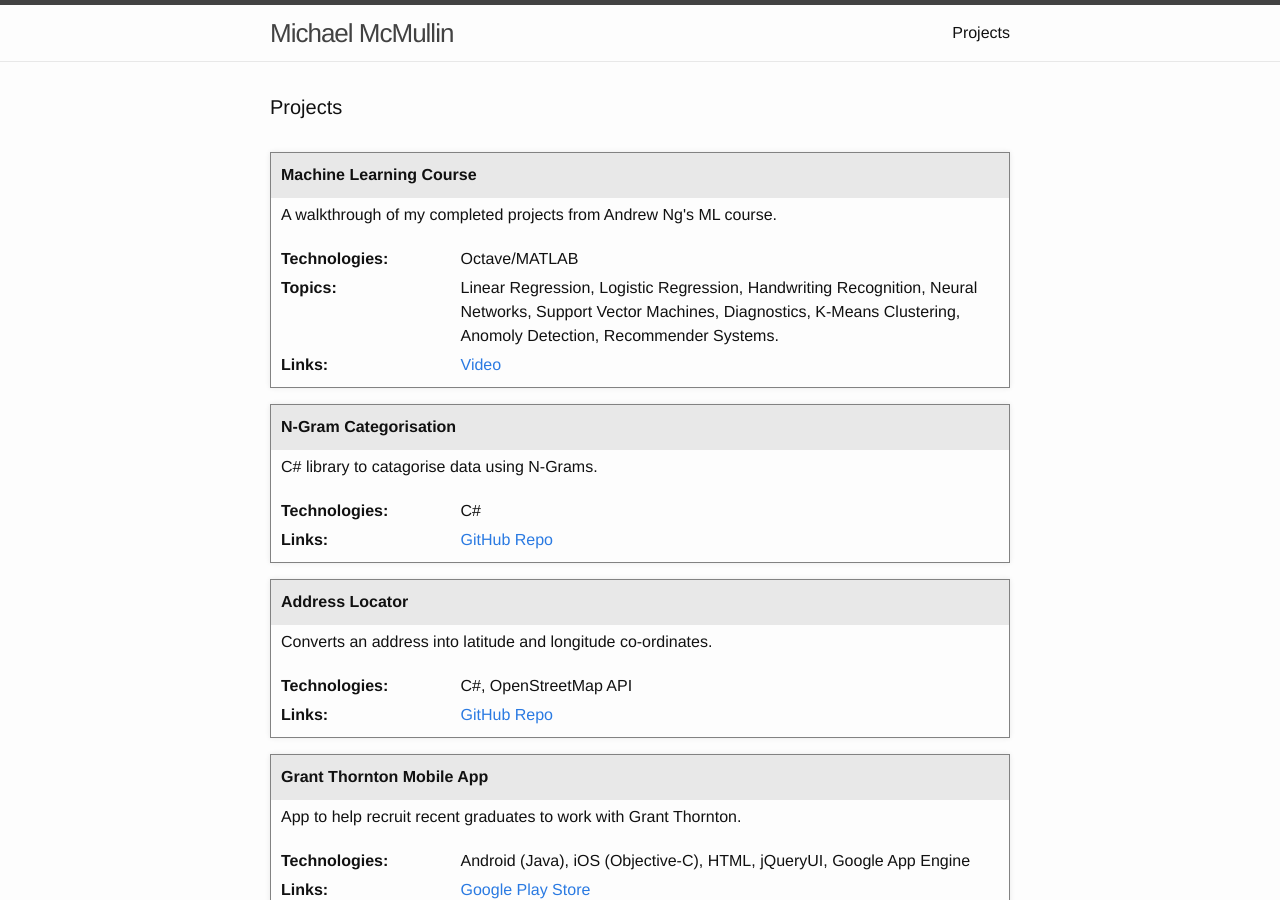
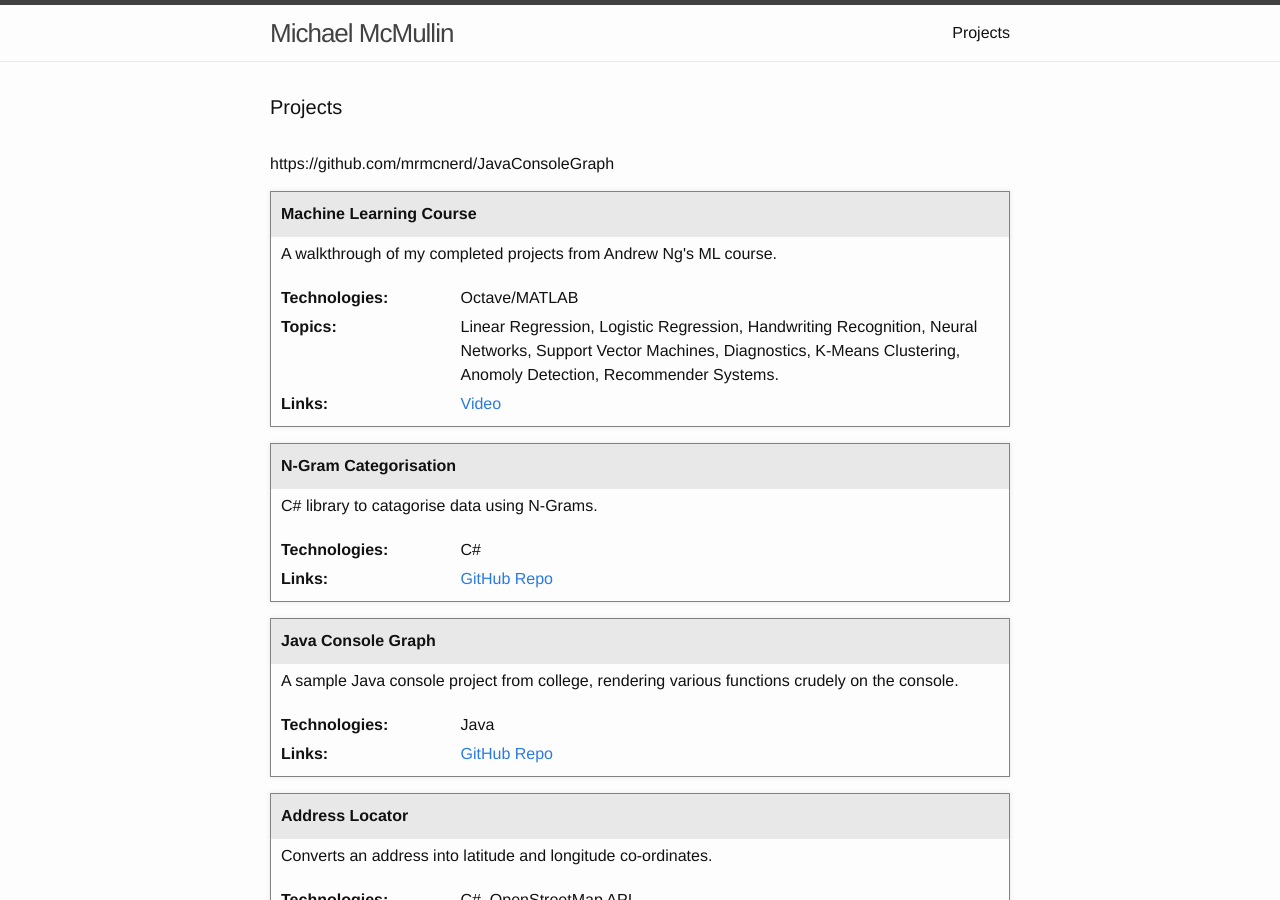
Before and after one commit to michaelmcmullin/michaelmcmullin.github.io, a Jekyll site: the page built from projects.md, in a window 1280 px wide and 900 px high. Built offline with Jekyll 4.4.1, drawn with Linux system fonts in a browser that asks for light colours.

Commit message:
Add Java Console Graph project

```diff
--- a/projects.md
+++ b/projects.md
@@ -3,7 +3,7 @@ layout: page
 title: Projects
 permalink: /projects/
 ---
-
+https://github.com/mrmcnerd/JavaConsoleGraph
 <ul class="project-list">
   <li>
     <h3>Machine Learning Course</h3>
@@ -37,6 +37,23 @@ permalink: /projects/
       <dd>
         <ul>
           <li><a href="https://github.com/mrmcnerd/ngram-categorisation">GitHub Repo</a></li>
+        </ul>
+      </dd>
+    </dl>
+  </li>
+
+  <li>
+    <h3>Java Console Graph</h3>
+    <p>A sample Java console project from college, rendering various functions crudely on the
+      console.</p>
+    <dl>
+      <dt>Technologies</dt>
+      <dd>Java</dd>
+
+      <dt>Links</dt>
+      <dd>
+        <ul>
+          <li><a href="https://github.com/mrmcnerd/JavaConsoleGraph">GitHub Repo</a></li>
         </ul>
       </dd>
     </dl>
```
